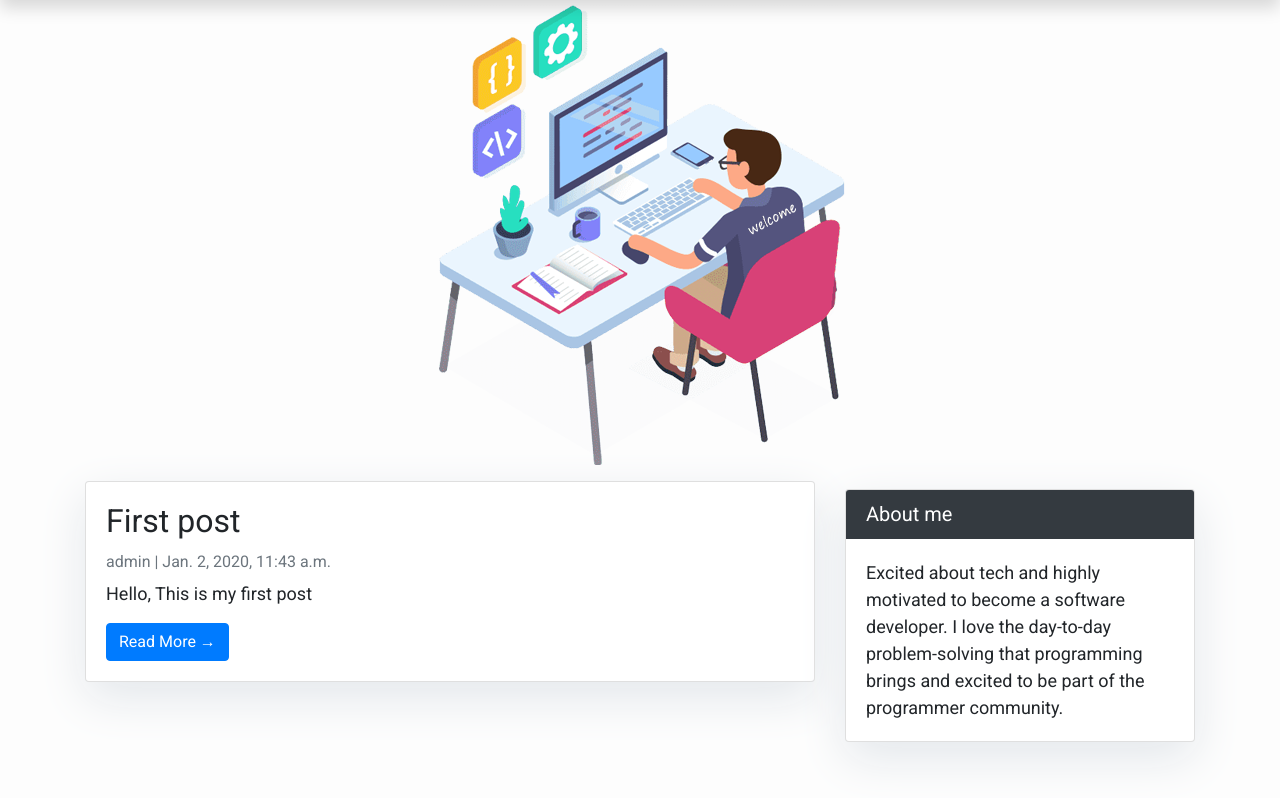
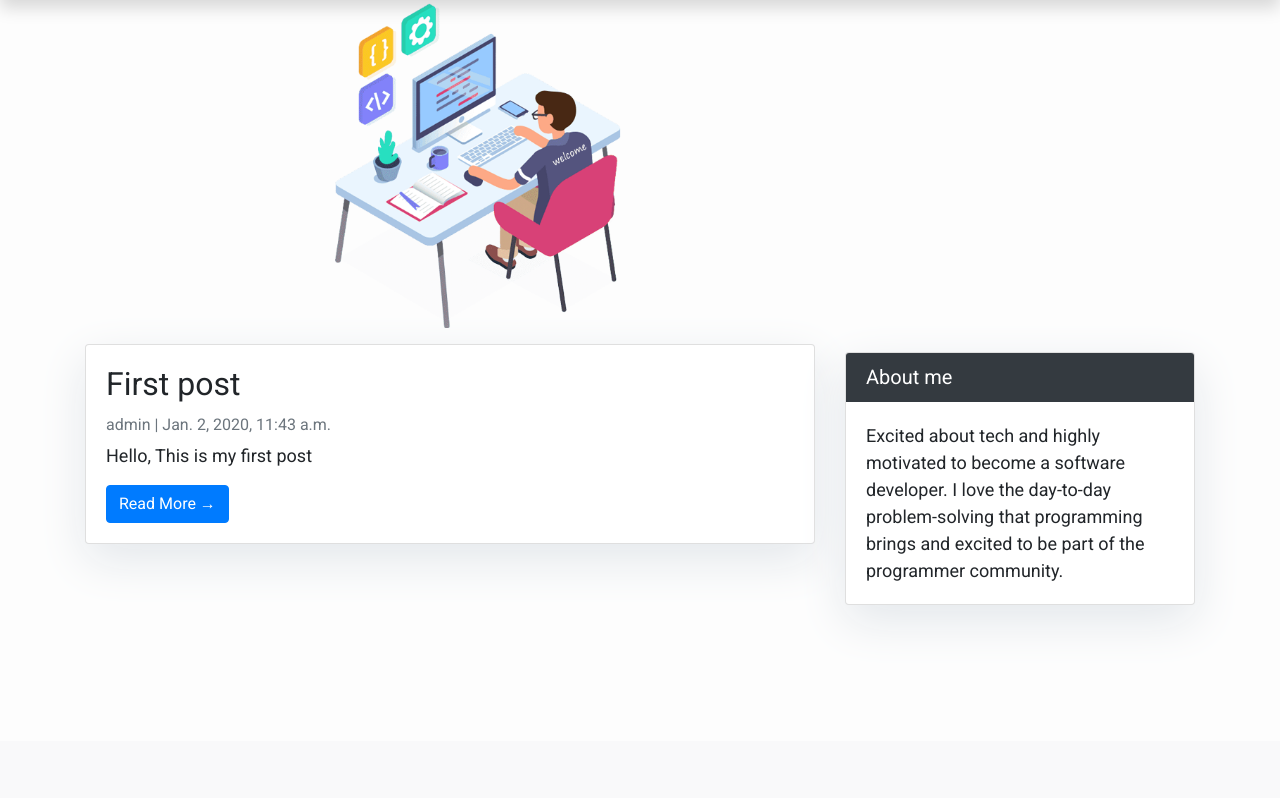
Before and after one commit to divakaivan/icc-blog, a Django app: page / in a window 1280 px wide. Shown: the part 59-857 px from the top of the page. After the commit the page ends 673 px from the top, so only its background shows below. Run offline with Django 3.2, Linux system fonts and the light colour scheme; data comes from the database, SQL or seed files in the repository; some libraries are stand-ins or nearby versions.

Commit message:
Adding new Col to the header. Will improve it tomorrow!

```diff
--- a/mysite/templates/index.html
+++ b/mysite/templates/index.html
@@ -25,8 +25,16 @@
 </style>
 
 <div class="jumbotron-fluid container-fluid">
-    <!--TODO: figure out how to properly add static files with Django-->
-    <img class="img-fluid mx-auto d-block" src="https://github.com/divakaivan/icc-blog/blob/master/mysite/static/mysite/code-pc-welcome.png?raw=true"/>
+    <div class="row">
+        <div class="col-md-3 sm-0"></div>
+        <div class="col-md-3 sm-12 align-right">
+            <!--TODO: figure out how to properly add static files with Django-->
+            <img class="img-fluid" src="https://github.com/divakaivan/icc-blog/blob/master/mysite/static/mysite/code-pc-welcome.png?raw=true"/>
+        </div>
+        <div class="col-md-4 sm-12">
+
+        </div>
+    </div>
 </div>
 <div class="container">
     <div class="row">
```
